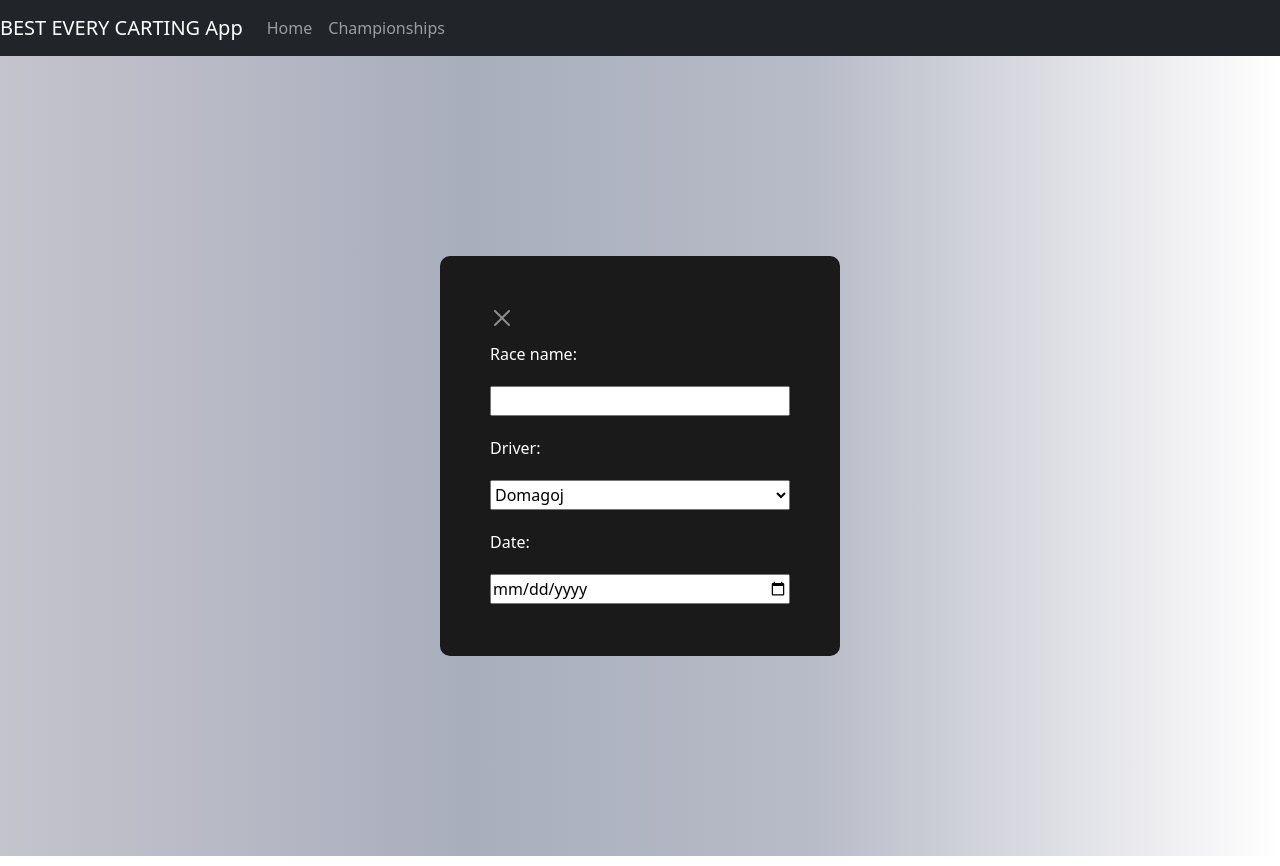
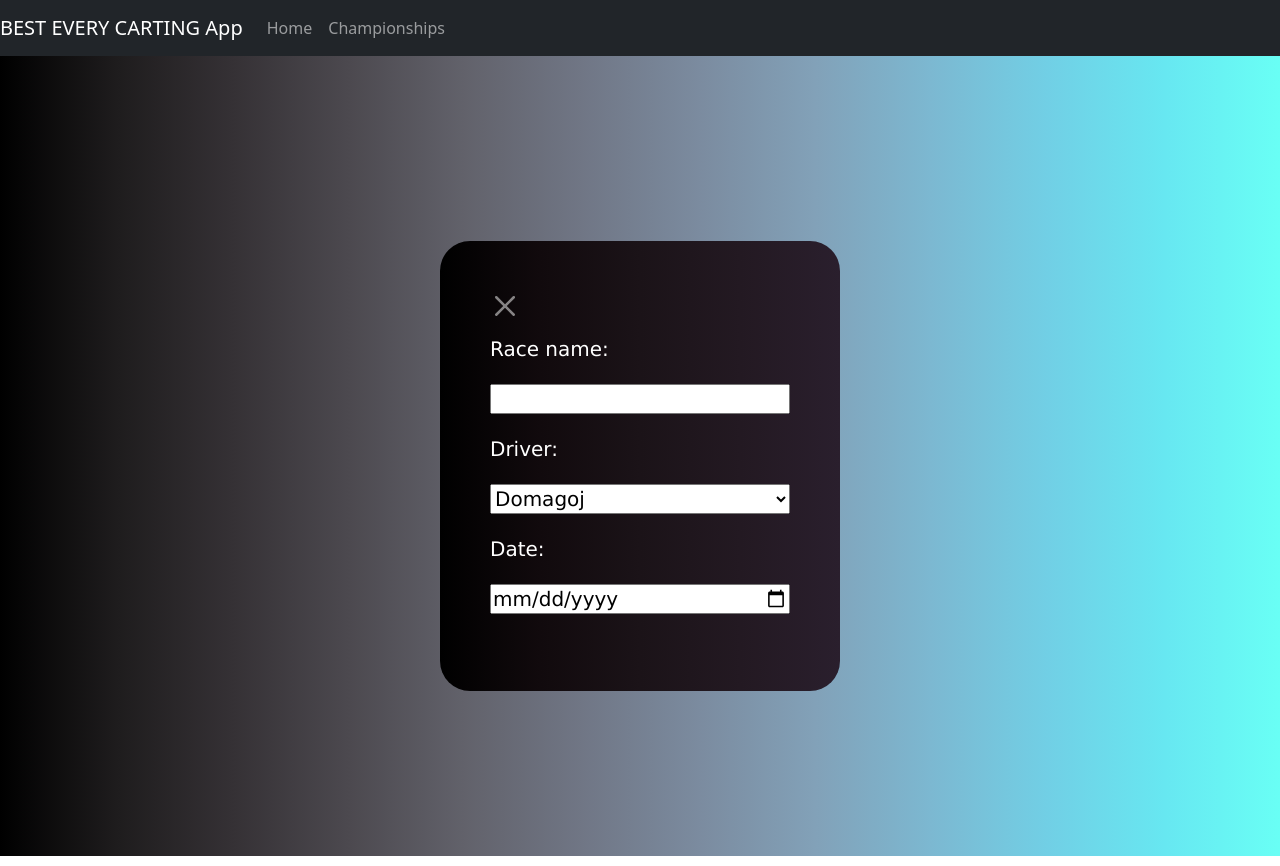
Before and after one commit to dompagoj/karting-best-ever-leaderboard, a React (Create React App) app in the folder frontend/: page /addrace in a window 1280 px wide. Built offline with nearby package versions, Linux system fonts and the light colour scheme.

Commit message:
removes position relative

```diff
--- a/frontend/src/styles/FormCard.css
+++ b/frontend/src/styles/FormCard.css
@@ -1,6 +1,8 @@
 .form-container{
- position: relative;
- left: 50%;
- right: 50%;
- transform: translate(-50%, 50%);
+display: flex;
+justify-content: center;
+align-items: center;
+/* flex-direction: column; */
+height: 100vh;
+
 }
--- a/frontend/src/styles/Race.style.tsx
+++ b/frontend/src/styles/Race.style.tsx
@@ -1,14 +1,12 @@
 import styled from 'styled-components'
 
 export const Form = styled.form `
-height: 400px;
+height: 450px;
 max-width:400px;
-padding-top:200px;
-margin:  auto;
 padding: 50px;
-background-color: #1a1a1a;
-border-radius: 10px;
-/* display:flex; */
+background-image: linear-gradient(to left, #2a1f2d, #231922, #1b1318, #110a0d, #000000);
+border-radius: 30px;
+
 
 
 `
@@ -36,7 +34,12 @@ margin: 10px 0px;
 
 `
 export const Wrapper = styled.div`
-background-image: linear-gradient(to right, #c4c4cd, #bebec9, #b7b9c5, #b0b3c1, #a9aebd, #aeb3c1, #b3b7c4, #b8bcc8, #caccd5, #dcdde3, #eeeef1, #ffffff);height: 100vh;
+background-image: linear-gradient(to right, #000000, #1e1c1d, #353135, #4c494f, #62626b, #707685, #7b8b9f, #82a1b8, #7cb8d1, #71cfe5, #67e7f1, #69fff5);
 display: block;
+height: 100vh;
+padding: 10px;
+font-size: 20px;
+font-family:'Lucida Sans', 'Lucida Sans Regular', 'Lucida Grande', 'Lucida Sans Unicode', Geneva, Verdana, sans-serif;
+color: #aaa;
 
 `
```
